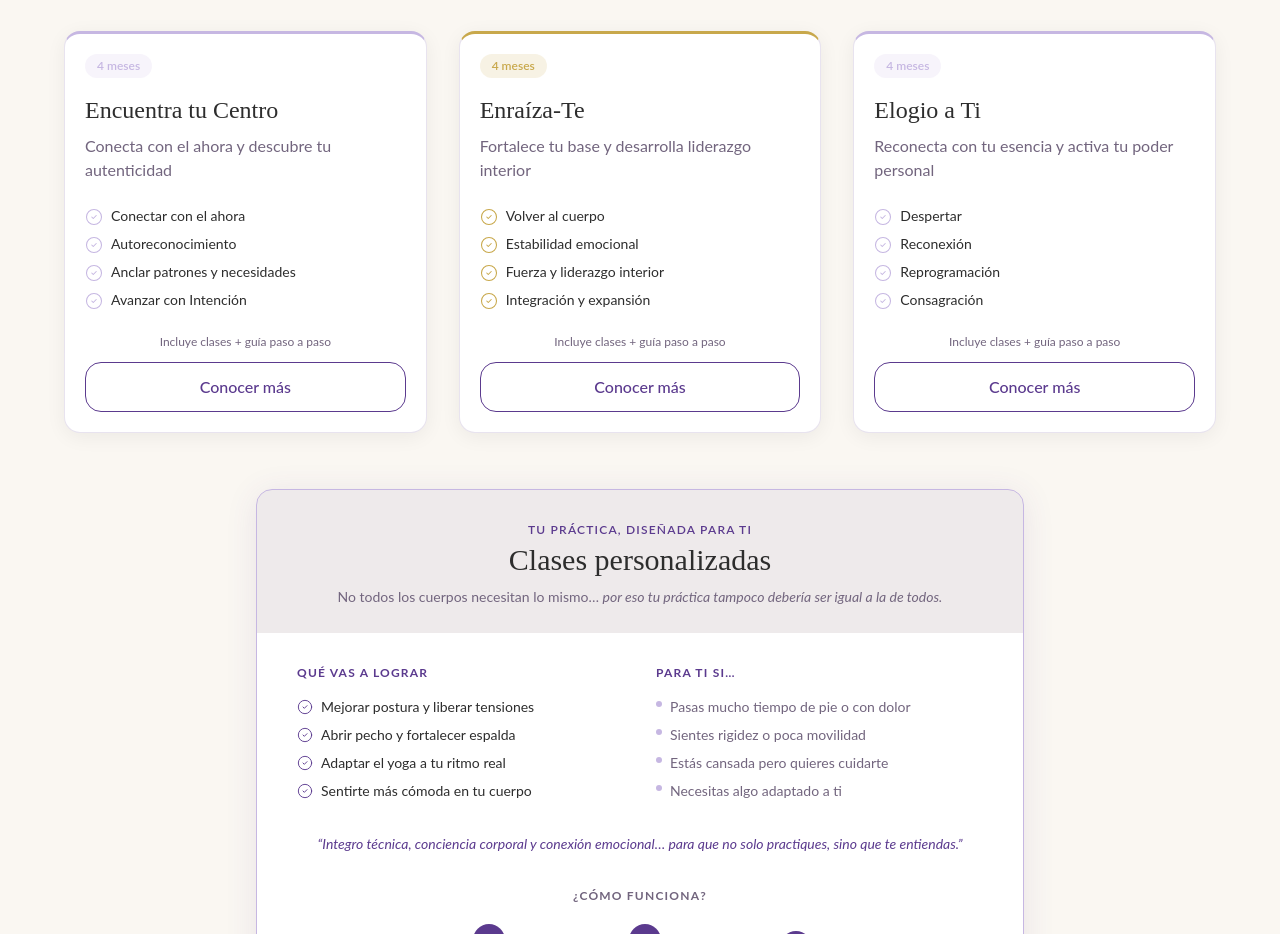
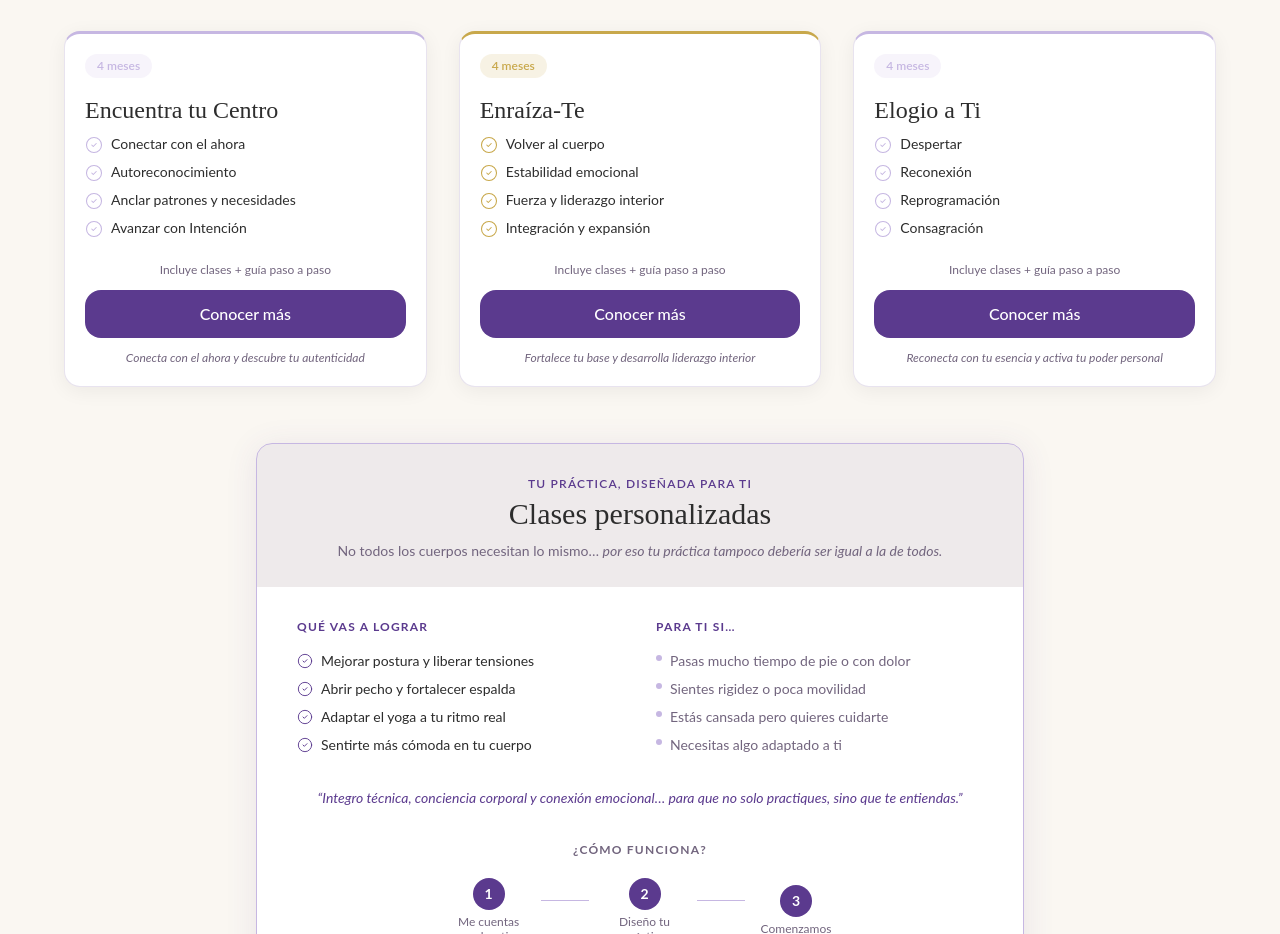
Before and after one commit to aeom0/yla-mvp, a Next.js app: page / in a window 1280 px wide. Shown: the part 1680-2614 px from the top of the page. Built offline with nearby package versions, Linux system fonts and the light colour scheme.

Commit message:
fix(Programs): botón sólido morado + descripción debajo del botón en cards de programas

```diff
--- a/src/components/home/Programs.tsx
+++ b/src/components/home/Programs.tsx
@@ -67,9 +67,7 @@ export function Programs() {
                   {program.duration}
                 </div>
                 <h3 className="title text-2xl mb-2">{program.title}</h3>
-                <p className="mb-6" style={{ color: "var(--muted)" }}>
-                  {program.description}
-                </p>
+
                 <div className="space-y-2 mb-6 flex-1">
                   {program.stages.map((stage, j) => (
                     <div key={j} className="flex items-start gap-2">
@@ -84,30 +82,37 @@ export function Programs() {
                     </div>
                   ))}
                 </div>
+
                 <p
                   className="text-xs mb-3 text-center"
                   style={{ color: "var(--muted)" }}
                 >
                   {programs.cardMicrocopy}
                 </p>
+
+                {/* Botón sólido morado */}
                 <Link
                   href={`/programas/${program.id}`}
-                  className="w-full mt-auto inline-flex items-center justify-center gap-2 rounded-2xl px-5 py-3 font-medium transition-soft hover:bg-(--purple-mist) active:scale-[.98] min-h-12"
-                  style={{
-                    background: "transparent",
-                    border: "1.5px solid var(--purple)",
-                    color: "var(--purple)",
-                  }}
+                  className="w-full mt-auto inline-flex items-center justify-center gap-2 rounded-2xl px-5 py-3 font-medium transition-soft hover:opacity-90 active:scale-[.98] min-h-12 text-white"
+                  style={{ background: "var(--purple)" }}
                 >
                   {programs.conocerMasLabel}
                 </Link>
+
+                {/* Descripción debajo del botón */}
+                <p
+                  className="text-xs mt-3 text-center italic"
+                  style={{ color: "var(--muted)" }}
+                >
+                  {program.description}
+                </p>
               </CardBody>
             </Card>
           );
         })}
       </div>
 
-      {/* Clases personalizadas — rediseño completo */}
+      {/* Clases personalizadas */}
       <div className="max-w-3xl mx-auto mt-14">
         <div
           className="rounded-2xl overflow-hidden"
```
